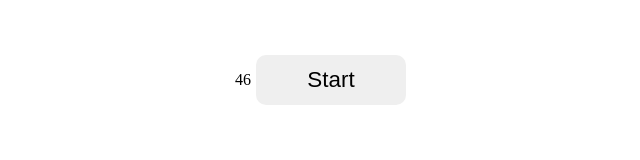
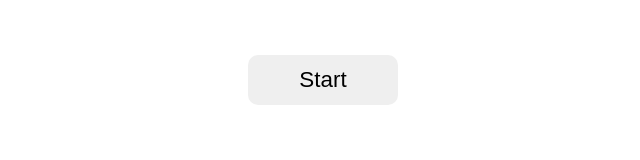
Before and after one commit to DexZax/pop-quiz, a plain HTML site: page index.html in a window 1280 px wide. Shown: the full height of the page, 317-957 px from the left. Drawn offline with Linux system fonts and the light colour scheme.

Commit message:
some css updates and timer is working on start

```diff
--- a/assets/script.js
+++ b/assets/script.js
@@ -10,7 +10,7 @@ var startTime = 50;
 
 var countdownEl = document.querySelector(".timer");
 
-setInterval(updateCountdown, 1000);
+// setInterval(updateCountdown, 1000);
 
 function updateCountdown() {
     var seconds = Math.floor(startTime % 60);
@@ -42,7 +42,7 @@ var questions = [
   },
   {
     question: "what year is it?",
-    answers: ["2020", "2022", "2023", "2019"],
+    answer: ["2020", "2022", "2023", "2019"],
     correct: "2022",
   }
 ];
@@ -53,7 +53,7 @@ var clearAnswers = function () {
 };
 
 var startGame = function () {
-    updateCountdown();
+  setInterval(updateCountdown, 1000);
   startBtn.classList.add("hide");
   shuffledQuestions = questions.sort(() => Math.random() - 0.5);
   currentQuestionIndex = 0;
--- a/assets/styles.css
+++ b/assets/styles.css
@@ -3,11 +3,21 @@
     padding: 0;
 }
 
-body {
-    padding: 50px;
+main {
+    display: flex;
+    padding: 0 50px;
+    justify-content: center;
+    /* align-items: center;  */
+
+
+}
+
+header {
+    display: flex;
+    height: 50px;
+    display: flex;
     justify-content: center;
     align-items: center;
-    display: flex;
 }
 
 #content-container {
@@ -16,6 +26,7 @@ body {
     padding: 20px 20px;
     height: 500px;
     width: 1000px;
+
 }
 
 .question-box {
@@ -38,8 +49,9 @@ body {
 }
 
 .controls {
-    display: flex;
+    display: block;
     justify-content: center;
+    margin-bottom: none;
 }
 
 .btn {
@@ -53,6 +65,11 @@ body {
     width: 150PX;
 }
 
+.result {
+    display: flex;
+    justify-content: center;
+}
+
 .btn:hover {
     background-color: aliceblue;
 }
--- a/index.html
+++ b/index.html
@@ -20,14 +20,14 @@
 
             </div>
         </div>
-        <div id="result" class="result">
 
-        </div>
         <div class="controls">
             <button id="start-btn" class="start-btn btn">Start</button>
         </div>
     </main>
+    <div id="result" class="result">
 
+    </div>
 
 <script src="./assets/script.js"></script>
 </body>
```
